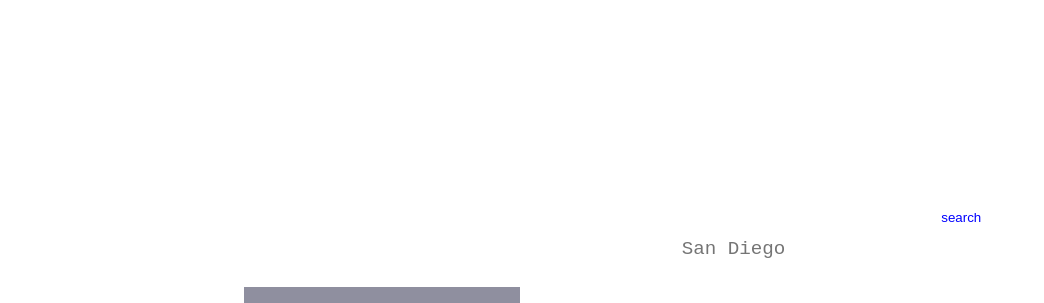
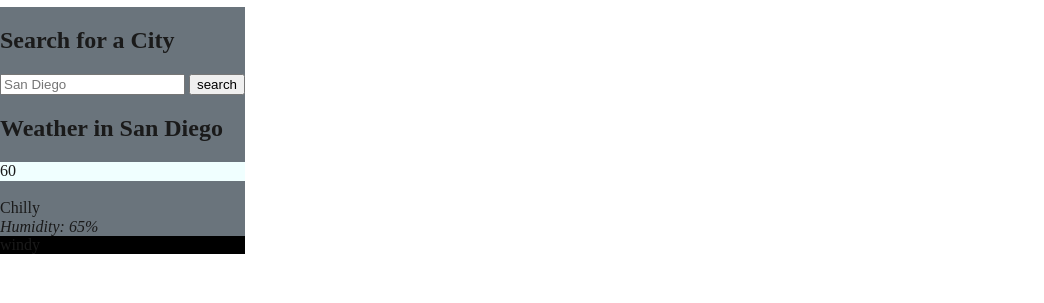
Before and after one commit to rayawit2018/challenge06, a plain HTML site: page index.html in a window 1280 px wide. Shown: the part 73-376 px from the top of the page, without its empty margins (0-1044 px from the left). Drawn offline with Linux system fonts and the light colour scheme.

Commit message:
Update style.css

```diff
--- a/style.css
+++ b/style.css
@@ -1,88 +1,48 @@
 
+html {
+    line-height: 1.15;
+    -webkit-text-size-adjust: 100%;
+  }
 
-body{
-    display: flex;
-    justify-content: center;
-    align-items: center;
-    height: 100vh;
-    margin: 0;
-    background: none;
-    font-family: 'Tangerine', serif;
-    padding: 0;
-    font-size: 16px;
-    color: #1a1a1a;
-
-
-}
-
-.card {
-    background: white ;
-    color: white;
-    padding: 2em;
-    border-radius: 30px;
-    width: 100%;
-    max-width: 420px;
-    margin: 1em;
-}
-
-h1.temp {
-    margin: 0;
-
-
-}
-
-.container {
-    background-color:rgb(143, 143, 159);
-    margin:0%;
-
-}
-
-.search {
-    display: flex;
-    align-items: left;
-    justify-content: space-around;
-}
-
-button{
-    margin: 0.5em;
-    border-radius: 50%;
-    border: none;
-    height: 46px;
-    width: 46px;
-    outline: none;
-    background: none;
-    color: blue;
-    cursor: pointer;
-}
-button.hover{
-    background: white;
-}
-
-input.search-bar{
-    border: none;
-    outline: none;
-    padding: 0.5em 1em;
-    border-radius: 24px;
-    background: none;
-    color: white;
-    font-family: 'Courier New', Courier, monospace;
-    font-size: 120%;
-    width: 100%;
-}
-
-.description {
-    text-transform: capitalize;
-}
-
-
-body {
+  body {
     margin: 0;
     padding: 0;
     font-size: 16px;
     color: #1a1a1a;
 
+  }
+
+.card{
+    background-color:rgb(106, 116, 124);
+    display:inline-block
+
+
 }
-h1 {
+.date{
+   color: brown;
+}
+.icon {
+    background-color: black;
+}
+
+.temp {
+    background-color: azure;
+    margin: 0.5;
+
+}
+.wind{
+    background-color: black;
+}
+.humidity{
+    font-style: italic;
+}
+main {
+    display: block;
+  }
+  .h1 {
     font-size: 2em;
     margin: 0.67em 0;
+    font-size: 2.25rem;
+    align-content: center;
+
   }
```
